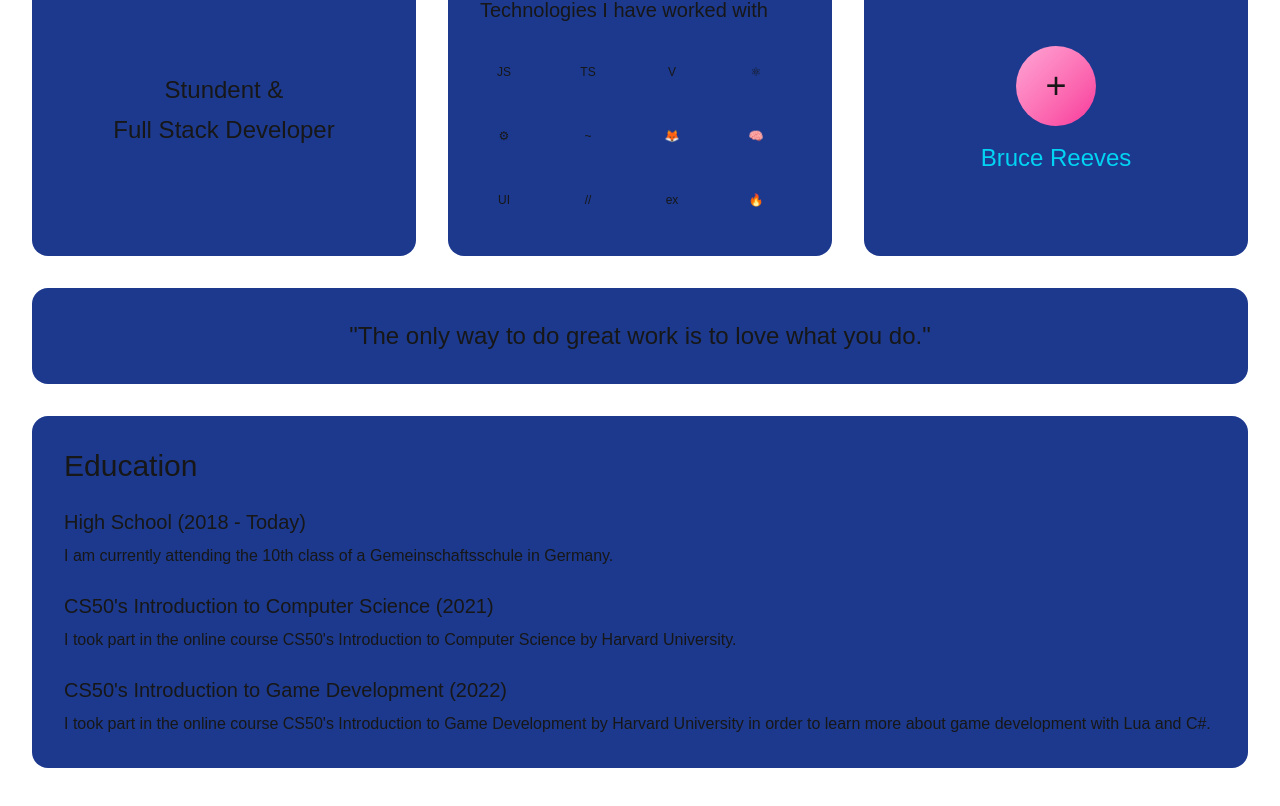
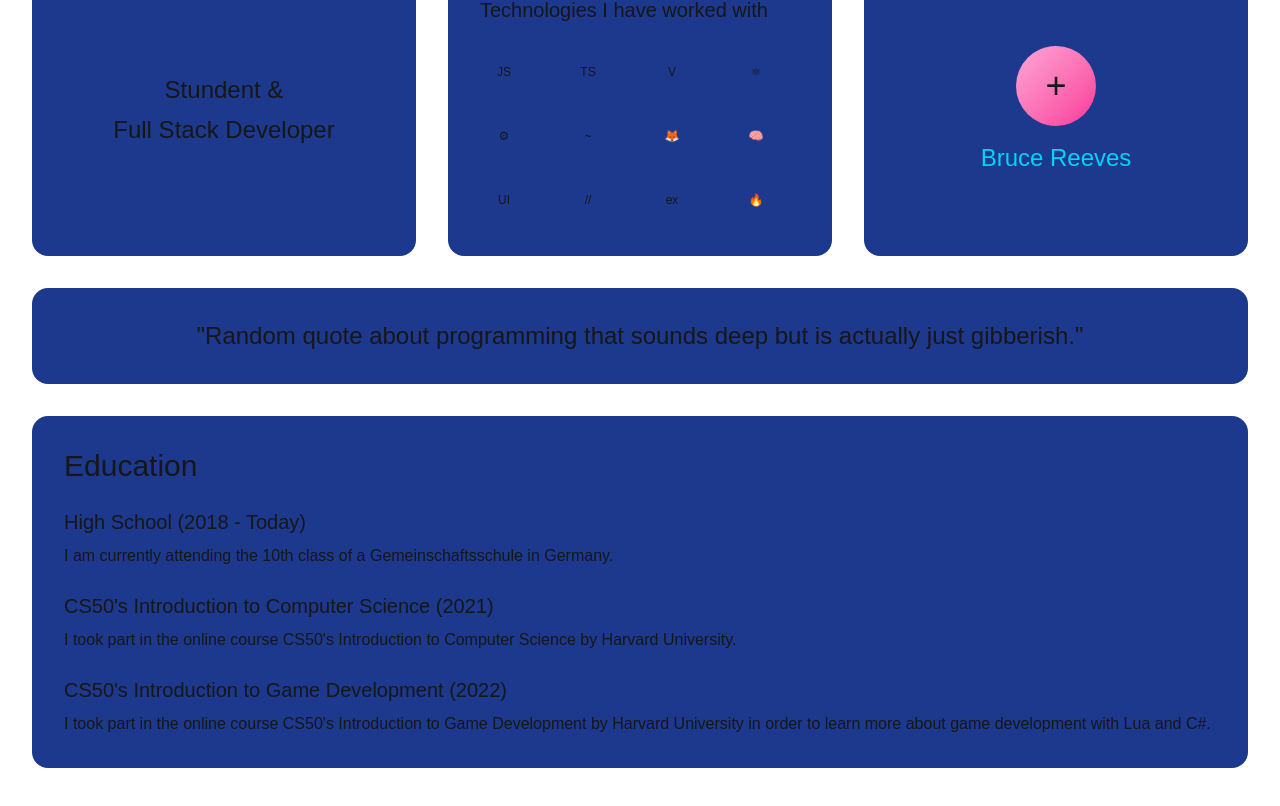
Before and after one commit to BruceStar314/portfolio, a Next.js app: page / in a window 1280 px wide. Shown: the part 620-1426 px from the top of the page. Built offline with nearby package versions, Linux system fonts and the light colour scheme.

Commit message:
bad quote

```diff
--- a/app/page.tsx
+++ b/app/page.tsx
@@ -99,7 +99,8 @@ export default function App() {
             {/* Quote Card */}
             <div className="bg-blue-900 rounded-2xl p-8 flex items-center justify-center md:col-span-2 lg:col-span-3">
               <h3 className="text-2xl text-center">
-                "The only way to do great work is to love what you do."
+                {/*Need a real quote*/}
+                "Random quote about programming that sounds deep but is actually just gibberish."
               </h3>
             </div>
           </div>
```
